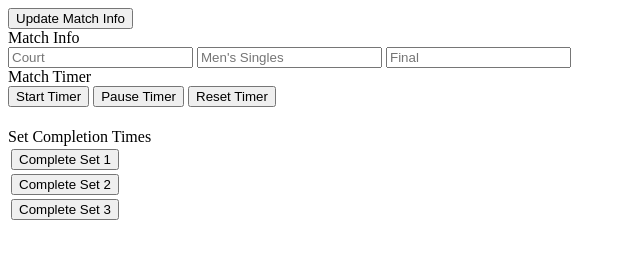
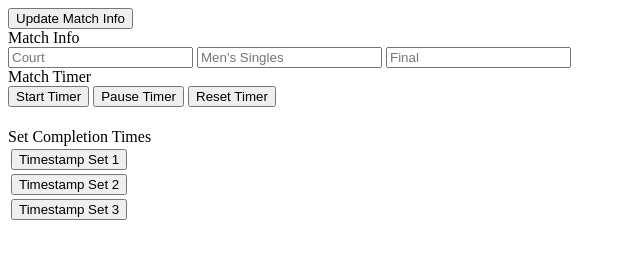
Before and after one commit to BlurryChase/tennisCG, a website: page dashboard/matchinfotimer.html in a window 1280 px wide. Shown: the full height of the page, 0-640 px from the left. Drawn offline with Linux system fonts and the light colour scheme.

Commit message:
readme updated again

```diff
--- a/dashboard/js/matchinfotimer.js
+++ b/dashboard/js/matchinfotimer.js
@@ -1,3 +1,6 @@
+import moment from 'moment';
+
+
 const matchReplicant = nodecg.Replicant('match');
 const timeReplicant = nodecg.Replicant('time');
 
--- a/dashboard/js/playerinfo.js
+++ b/dashboard/js/playerinfo.js
@@ -1,11 +1,11 @@
 const playerA_firstName = document.querySelector('#playerA_firstName');
 const playerA_lastName = document.querySelector('#playerA_lastName');
-const playerA_nation= document.querySelector('#playerA_nation');
+const playerA_nation = document.querySelector('#playerA_nation');
 const playerA_seed = document.querySelector('#playerA_seed');
 
 const playerB_firstName = document.querySelector('#playerB_firstName');
 const playerB_lastName = document.querySelector('#playerB_lastName');
-const playerB_nation= document.querySelector('#playerB_nation');
+const playerB_nation = document.querySelector('#playerB_nation');
 const playerB_seed = document.querySelector('#playerB_seed');
 
 const submitButton = document.querySelector('#submitButton');
@@ -14,6 +14,7 @@ const nameReplicant = nodecg.Replicant('match');
 
 
 var data;
+
 
   Papa.parse('js/flags.csv', {
     download: true,
--- a/dashboard/matchinfotimer.html
+++ b/dashboard/matchinfotimer.html
@@ -23,15 +23,15 @@
 		<div>Set Completion Times</div>
 		<table>
 			<tr>
-				<td><button id="completeSet1" onclick="completeSet1()">Complete Set 1</button></td>
+				<td><button id="completeSet1" onclick="completeSet1()">Timestamp Set 1</button></td>
 				<td><p id="set1Time"></p></td>
 			</tr>
 			<tr>
-				<td><button id="completeSet2" onclick="completeSet2()">Complete Set 2</button></td>
+				<td><button id="completeSet2" onclick="completeSet2()">Timestamp Set 2</button></td>
 				<td><p id="set2Time"></p></td>
 			</tr>
 			<tr>
-				<td><button id="completeSet3" onclick="completeSet3()">Complete Set 3</button></td>
+				<td><button id="completeSet3" onclick="completeSet3()">Timestamp Set 3</button></td>
 				<td><p id="set3Time"></p></td>
 			</tr>
 		</table>
--- a/extension/index.js
+++ b/extension/index.js
@@ -1,4 +1,5 @@
 module.exports = function (nodecg) {
+
 
   const matchRep = nodecg.Replicant('match');
 
--- a/graphics/js/changeover.js
+++ b/graphics/js/changeover.js
@@ -1,3 +1,5 @@
+	import { gsap } from "gsap";
+
 	// We can access Replicants from other bundles by specifying the bundle name as a second parameter.
 	// NodeCG requires that bundle names match their directory names, but you can always check the `package.json` to double check.
 	const matchReplicant = nodecg.Replicant('match');
--- a/graphics/js/match.js
+++ b/graphics/js/match.js
@@ -1,3 +1,5 @@
+import { gsap } from 'gsap';
+
 	// We can access Replicants from other bundles by specifying the bundle name as a second parameter.
 	// NodeCG requires that bundle names match their directory names, but you can always check the `package.json` to double check.
 	const matchReplicant = nodecg.Replicant('match');
```
Also changed, not shown: dashboard/playerinfo.html (+1 -1 lines), package.json (+3 -8 lines), README.md, 1 other file. Lines whose indentation alone changed are shown as unchanged.
